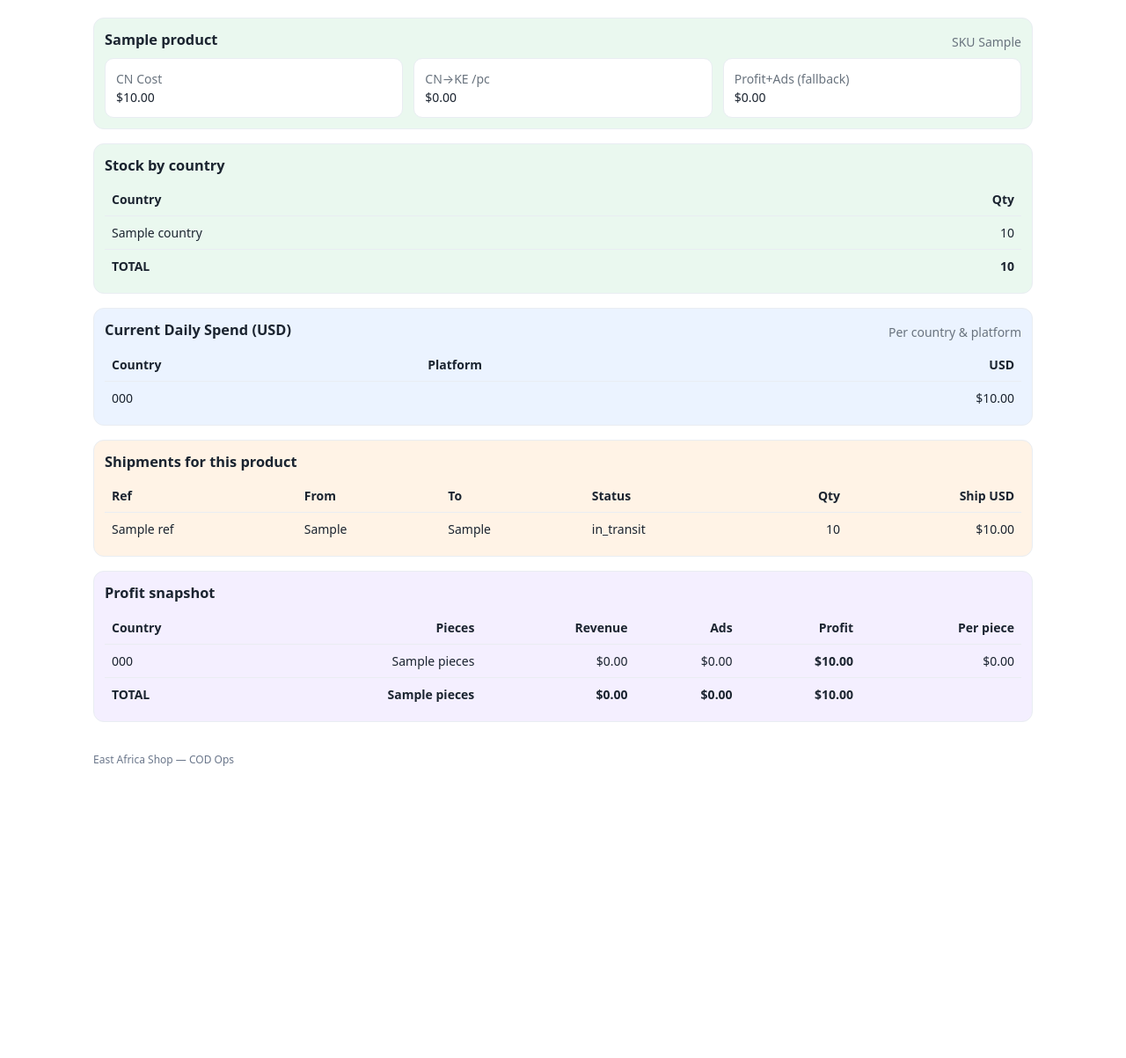
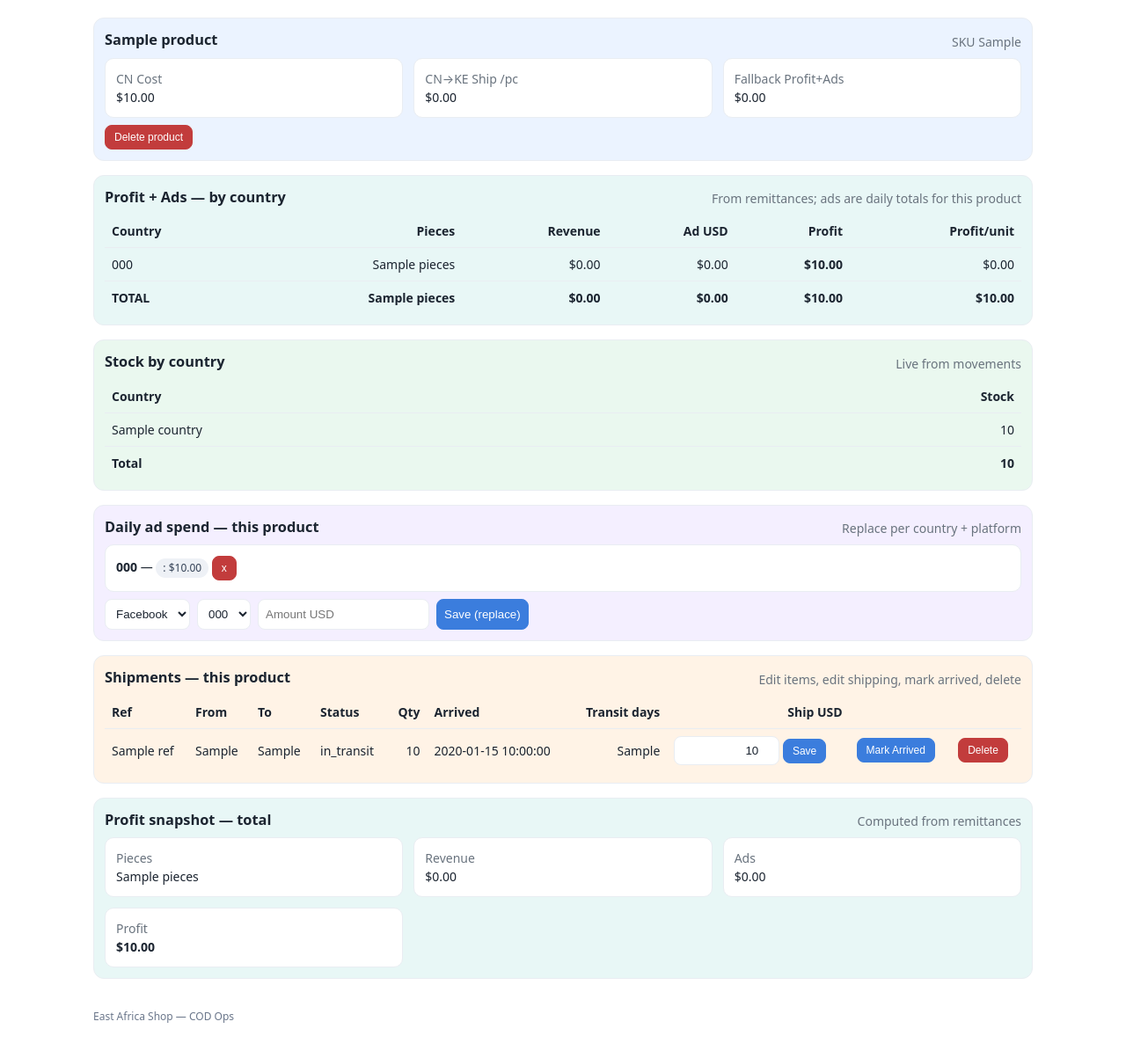
Before and after one commit to EAS-COD-System/eas, a Flask app: template templates/product.html in a window 1280 px wide. Shown: the part 96-1299 px from the top of the page at 88% size. Before the commit the page ends 967 px from the top, so only its background shows below. Run offline with Flask 3, Linux system fonts and the light colour scheme; the template is opened without the code that fills it: most values are stand-ins (such as "Sample title", 1, 10 or a date in 2020).

Commit message:
Update product.html

```diff
--- a/templates/product.html
+++ b/templates/product.html
@@ -1,70 +1,33 @@
 {% extends "base.html" %}
 {% block content %}
-<div class="section s-green">
+
+<!-- 1) Product info -->
+<div class="section s-blue">
   <div class="section-h"><h3 style="margin:0">{{ product.product_name }}</h3><span class="muted">SKU {{ product.product_sku }}</span></div>
   <div class="grid">
-    <div class="card"><div class="muted">CN Cost</div><div class="v">${{ '%.2f'|format(product.cost_cn_usd or 0) }}</div></div>
-    <div class="card"><div class="muted">CN→KE /pc</div><div class="v">${{ '%.2f'|format(product.default_cnke_ship_usd or 0) }}</div></div>
-    <div class="card"><div class="muted">Profit+Ads (fallback)</div><div class="v">${{ '%.2f'|format(product.profit_ads_budget_usd or 0) }}</div></div>
+    <div class="card"><div class="muted">CN Cost</div><div class="v">${{ "%.2f"|format(product.cost_cn_usd or 0) }}</div></div>
+    <div class="card"><div class="muted">CN→KE Ship /pc</div><div class="v">${{ "%.2f"|format(product.default_cnke_ship_usd or 0) }}</div></div>
+    <div class="card"><div class="muted">Fallback Profit+Ads</div><div class="v">${{ "%.2f"|format(product.profit_ads_budget_usd or 0) }}</div></div>
   </div>
+  <form method="post" action="{{ url_for('delete_product') }}" onsubmit="return confirm('Delete {{ product.product_sku }}?');">
+    <input type="hidden" name="product_sku" value="{{ product.product_sku }}">
+    <button class="btn danger small" style="margin-top:8px">Delete product</button>
+  </form>
 </div>
 
-<div class="section s-green">
-  <div class="section-h"><h3 style="margin:0">Stock by country</h3></div>
+<!-- 2) Profit + Ads per country (includes total ads spend per country for this product) -->
+<div class="section s-teal">
+  <div class="section-h"><h3 style="margin:0">Profit + Ads — by country</h3><span class="muted">From remittances; ads are daily totals for this product</span></div>
   <div class="table-wrap">
     <table class="table">
-      <tr><th>Country</th><th class="num">Qty</th></tr>
-      {% for row in stock_rows %}
-        <tr><td>{{ row.country }}</td><td class="num">{{ row.qty }}</td></tr>
-      {% endfor %}
-      <tr><td class="total">TOTAL</td><td class="num total">{{ stock_total }}</td></tr>
-    </table>
-  </div>
-</div>
-
-<div class="section s-blue">
-  <div class="section-h"><h3 style="margin:0">Current Daily Spend (USD)</h3><span class="muted">Per country & platform</span></div>
-  <div class="table-wrap">
-    <table class="table">
-      <tr><th>Country</th><th>Platform</th><th class="num">USD</th></tr>
-      {% for code,rows in spend_by_country.items() %}
-        {% for r in rows %}
-          <tr><td>{{ code }}</td><td>{{ r.platform }}</td><td class="num">${{ '%.2f'|format(r.amount_usd or 0) }}</td></tr>
-        {% endfor %}
-      {% endfor %}
-      {% if not spend_by_country %}<tr><td colspan="3" class="muted">No spend recorded.</td></tr>{% endif %}
-    </table>
-  </div>
-</div>
-
-<div class="section s-orange">
-  <div class="section-h"><h3 style="margin:0">Shipments for this product</h3></div>
-  <div class="table-wrap">
-    <table class="table">
-      <tr><th>Ref</th><th>From</th><th>To</th><th>Status</th><th class="num">Qty</th><th class="num">Ship USD</th></tr>
-      {% for s in shipments %}
-      <tr>
-        <td>{{ s.ref }}</td><td>{{ s.from_country }}</td><td>{{ s.to_country }}</td>
-        <td>{{ s.status }}</td><td class="num">{{ s.qty_sum }}</td><td class="num">${{ '%.2f'|format(s.shipping_cost_usd or 0) }}</td>
-      </tr>
-      {% endfor %}
-      {% if not shipments %}<tr><td colspan="6" class="muted">None</td></tr>{% endif %}
-    </table>
-  </div>
-</div>
-
-<div class="section s-purple">
-  <div class="section-h"><h3 style="margin:0">Profit snapshot</h3></div>
-  <div class="table-wrap">
-    <table class="table">
-      <tr><th>Country</th><th class="num">Pieces</th><th class="num">Revenue</th><th class="num">Ads</th><th class="num">Profit</th><th class="num">Per piece</th></tr>
+      <tr><th>Country</th><th class="num">Pieces</th><th class="num">Revenue</th><th class="num">Ad USD</th><th class="num">Profit</th><th class="num">Profit/unit</th></tr>
       {% for r in profit_rows %}
       <tr>
         <td>{{ r.country_code }}</td>
         <td class="num">{{ r.pieces }}</td>
         <td class="num">${{ '%.2f'|format(r.revenue_usd or 0) }}</td>
         <td class="num">${{ '%.2f'|format(r.ad_usd or 0) }}</td>
-          <td class="num total">${{ '%.2f'|format(r.profit_total_usd or 0) }}</td>
+        <td class="num"><b>${{ '%.2f'|format(r.profit_total_usd or 0) }}</b></td>
         <td class="num">${{ '%.2f'|format(r.profit_per_piece_usd or 0) }}</td>
       </tr>
       {% endfor %}
@@ -74,9 +37,106 @@
         <td class="num total">${{ '%.2f'|format(profit_totals.revenue_usd or 0) }}</td>
         <td class="num total">${{ '%.2f'|format(profit_totals.ad_usd or 0) }}</td>
         <td class="num total">${{ '%.2f'|format(profit_totals.profit_total_usd or 0) }}</td>
-        <td></td>
+        <td class="num total">
+          ${{ '%.2f'|format((profit_totals.profit_total_usd / profit_totals.pieces) if profit_totals.pieces else 0.0) }}
+        </td>
       </tr>
     </table>
   </div>
 </div>
+
+<!-- 3) Stock per country -->
+<div class="section s-green">
+  <div class="section-h"><h3 style="margin:0">Stock by country</h3><span class="muted">Live from movements</span></div>
+  <div class="table-wrap">
+    <table class="table">
+      <tr><th>Country</th><th class="num">Stock</th></tr>
+      {% for row in stock_rows %}<tr><td>{{ row.country }}</td><td class="num">{{ row.qty }}</td></tr>{% endfor %}
+      <tr><td class="total">Total</td><td class="num total">{{ stock_total }}</td></tr>
+    </table>
+  </div>
+</div>
+
+<!-- 4) Daily advertising spend for THIS product -->
+<div class="section s-purple">
+  <div class="section-h"><h3 style="margin:0">Daily ad spend — this product</h3><span class="muted">Replace per country + platform</span></div>
+  {% if spend_by_country %}
+    {% for code,rows in spend_by_country.items() %}
+      <div class="card" style="margin-bottom:8px">
+        <b>{{ code }}</b> —
+        {% for r in rows %}
+          <span class="badge">{{ r.platform }}: ${{ '%.2f'|format(r.amount_usd or 0) }}</span>
+          <form method="post" action="{{ url_for('delete_current_spend') }}" style="display:inline">
+            <input type="hidden" name="id" value="{{ r.id }}">
+            <input type="hidden" name="product_sku" value="{{ product.product_sku }}">
+            <button class="btn small danger">x</button>
+          </form>
+        {% endfor %}
+      </div>
+    {% endfor %}
+  {% else %}
+    <div class="card muted">No spend set</div>
+  {% endif %}
+  <form method="post" action="{{ url_for('upsert_current_spend') }}">
+    <input type="hidden" name="product_sku" value="{{ product.product_sku }}">
+    <div class="form-row">
+      <select name="platform"><option>Facebook</option><option>TikTok</option><option>Google</option></select>
+      <select name="country_code">{% for c in countries %}<option>{{ c.code }}</option>{% endfor %}</select>
+      <input type="number" step="0.01" name="amount_usd" placeholder="Amount USD" required>
+      <button class="btn">Save (replace)</button>
+    </div>
+  </form>
+</div>
+
+<!-- 5) Shipments for this product -->
+<div class="section s-orange">
+  <div class="section-h"><h3 style="margin:0">Shipments — this product</h3><span class="muted">Edit items, edit shipping, mark arrived, delete</span></div>
+  <div class="table-wrap">
+    <table class="table">
+      <tr><th>Ref</th><th>From</th><th>To</th><th>Status</th><th class="num">Qty</th><th>Arrived</th><th class="num">Transit days</th><th class="num">Ship USD</th><th></th><th></th></tr>
+      {% for sh in shipments %}
+      <tr>
+        <td>{{ sh.ref }}</td><td>{{ sh.from_country }}</td><td>{{ sh.to_country }}</td><td>{{ sh.status }}</td>
+        <td class="num">{{ sh.qty_sum }}</td><td>{{ sh.arrived_date or '-' }}</td><td class="num">{{ sh.transit_days or 0 }}</td>
+        <td>
+          <form method="post" action="{{ url_for('update_shipment_cost') }}">
+            <input type="hidden" name="shipment_id" value="{{ sh.id }}">
+            <input class="t-right" type="number" step="0.01" name="shipping_cost_usd" value="{{ sh.shipping_cost_usd or 0 }}" style="width:120px">
+            <button class="btn small">Save</button>
+          </form>
+        </td>
+        <td>
+          {% if sh.status=='in_transit' %}
+          <form method="post" action="{{ url_for('mark_arrived') }}">
+            <input type="hidden" name="shipment_id" value="{{ sh.id }}">
+            <button class="btn small">Mark Arrived</button>
+          </form>
+          {% endif %}
+        </td>
+        <td>
+          {% if sh.status=='in_transit' %}
+          <form method="post" action="{{ url_for('delete_shipment') }}" onsubmit="return confirm('Delete shipment {{ sh.ref }}?');">
+            <input type="hidden" name="shipment_id" value="{{ sh.id }}">
+            <button class="btn danger small">Delete</button>
+          </form>
+          {% endif %}
+        </td>
+      </tr>
+      {% endfor %}
+      {% if not shipments %}<tr><td colspan="10" class="muted">No shipments for this product</td></tr>{% endif %}
+    </table>
+  </div>
+</div>
+
+<!-- 6) Profit snapshot recap (already shown above per country) -->
+<div class="section s-teal">
+  <div class="section-h"><h3 style="margin:0">Profit snapshot — total</h3><span class="muted">Computed from remittances</span></div>
+  <div class="grid">
+    <div class="card"><div class="muted">Pieces</div><div class="v">{{ profit_totals.pieces }}</div></div>
+    <div class="card"><div class="muted">Revenue</div><div class="v">${{ '%.2f'|format(profit_totals.revenue_usd or 0) }}</div></div>
+    <div class="card"><div class="muted">Ads</div><div class="v">${{ '%.2f'|format(profit_totals.ad_usd or 0) }}</div></div>
+    <div class="card"><div class="muted">Profit</div><div class="v"><b>${{ '%.2f'|format(profit_totals.profit_total_usd or 0) }}</b></div></div>
+  </div>
+</div>
+
 {% endblock %}
```
Lines whose indentation alone changed are shown as unchanged.
